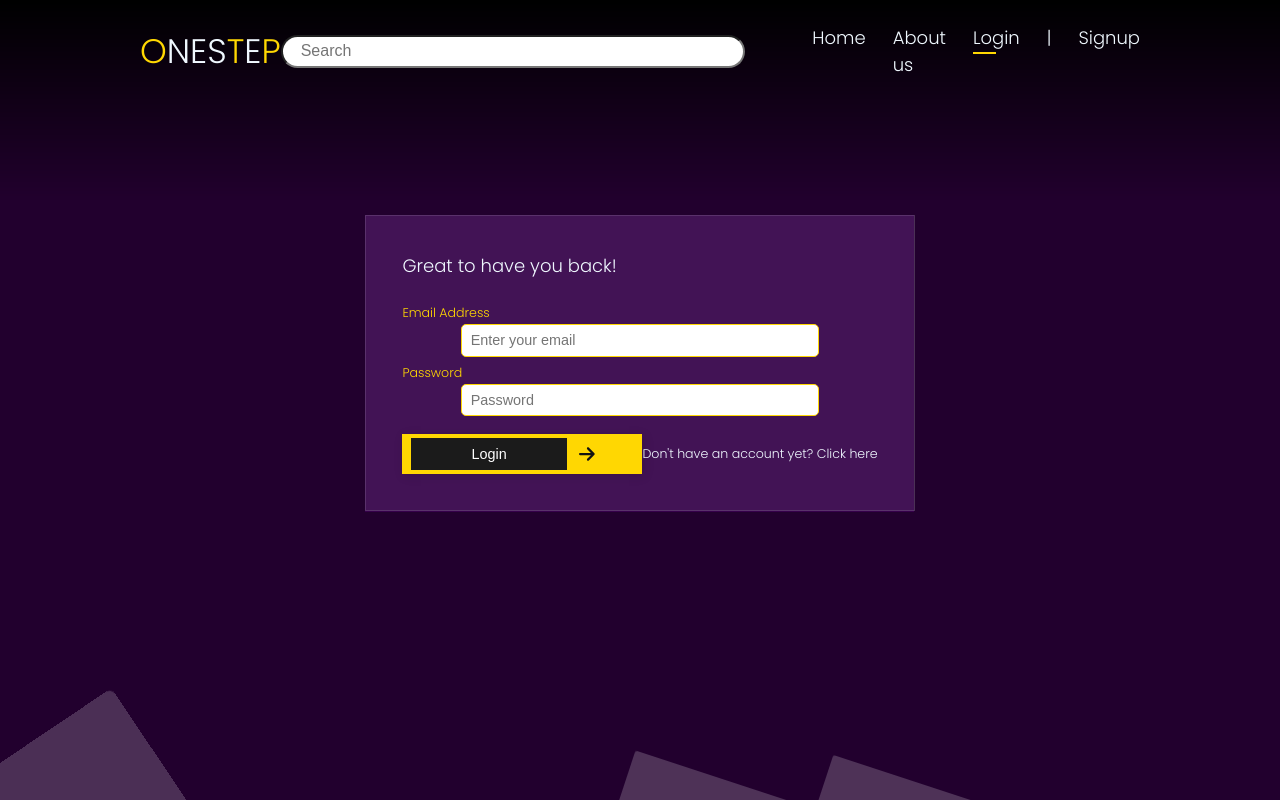
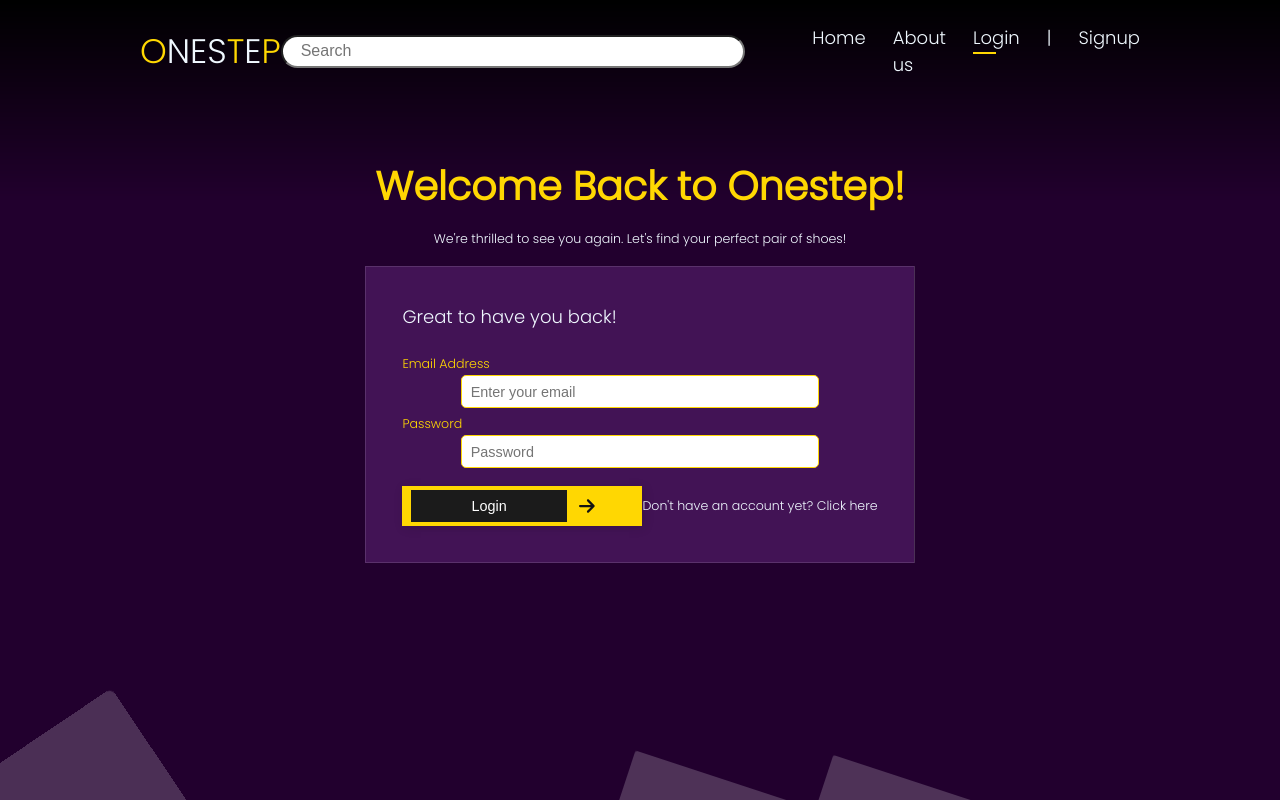
Before and after one commit to ron062394/Onestep-MERN, a React (Create React App) app in the folder frontend/: page /login in a window 1280 px wide. Built offline with nearby package versions, Linux system fonts and the light colour scheme.

Commit message:
Added more login design

```diff
--- a/frontend/src/pages/Login.css
+++ b/frontend/src/pages/Login.css
@@ -3,9 +3,24 @@
     display: flex;
     justify-content: center;
     align-items: center;
-    height: 60vh;
+    flex-direction: column;
   }
 
+.welcome-back-tagline {
+  display: flex;
+  flex-direction: column;
+  justify-content: center;
+  align-items: center;
+}
+.welcome-back-tagline p {
+  font-size: 0.7rem;
+  margin-bottom: 1rem;
+}
+.welcome-back-tagline h2 {
+  margin-bottom: 0.1rem;
+  font-size: 2.2rem;
+  color: #ffd702;
+}
 
 .login-card {
     display: flex;
--- a/frontend/src/pages/Login.jsx
+++ b/frontend/src/pages/Login.jsx
@@ -28,6 +28,10 @@ function Login() {
   return (
     <div className="login-section">
       <Background/>
+      <div className="welcome-back-tagline">
+        <h2>Welcome Back to Onestep!</h2>
+        <p>We're thrilled to see you again. Let's find your perfect pair of shoes!</p>
+      </div>
       <div className="login-container">
         {/* <img src="https://freepngimg.com/save/17091-running-shoes-png-clipart/670x363" alt="black and pink shoe" /> */}
         <div className="login-card">
@@ -66,10 +70,12 @@ function Login() {
               </button>
               <span className="signup-link">Don't have an account yet? Click here</span>
             </div>
+
           </form>
           {error && <p className="error-message">{error}</p>}
         </div>
       </div>
+
     </div>
 
 
```
